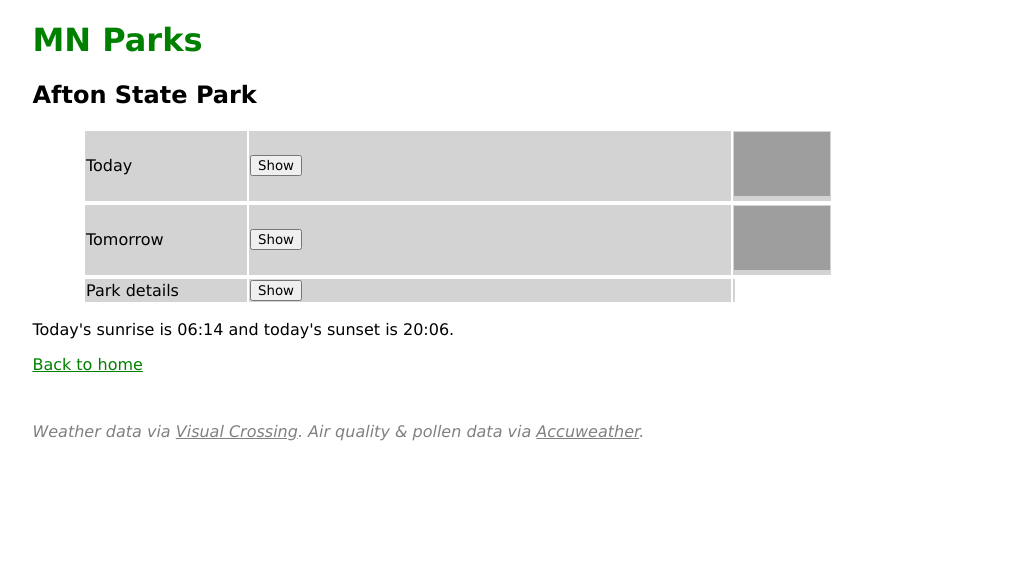
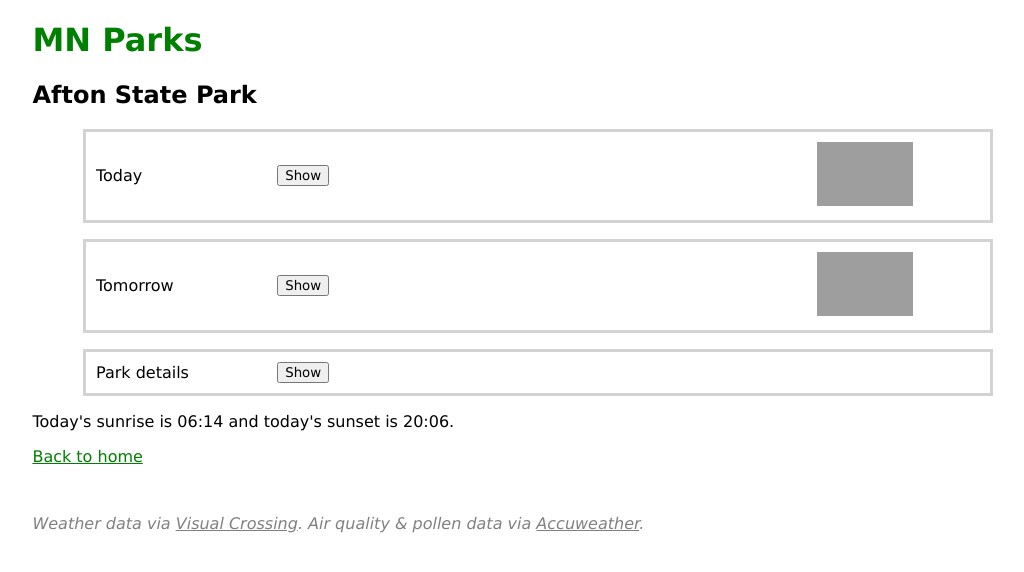
Before and after one commit to chrysippa/parks_flask, a Flask app: page /parks/1 in a window 1280 px wide. Shown: the top 572 px of the page, without its empty margins (102-1126 px from the left). Run offline with Flask 3, Linux system fonts and the light colour scheme; grey boxes are pictures that could not be loaded.

Commit message:
Center content on page

```diff
--- a/static/park_style.css
+++ b/static/park_style.css
@@ -26,17 +26,34 @@
 }
 
 .header {
-    border: 2px solid gray;
-    background-color: lightgray;
+    border: 0.2rem solid lightgray; /* was 4px*/
+    width: 100%;
+    margin-top: 1rem;
+    margin-bottom: 1rem;
 }
 
-.header_label {
-    width: 10rem;
+.header td {
+    padding: 0.5rem;
 }
 
-.header_button {
-    width: 30rem;
+.header_label_l1 {
+    width: 20%;
 }
 
-.header_img {
+.header_button_l1 {
+    width: 60%;
 }
+
+.header_label_l2 {
+    width: 20%;
+}
+
+.header_button_l2 {
+    width: 50%;
+}
+
+.dropdown_l2 table {
+    width: 100%;
+}
+
+/* Fix widths of sublevel tr's esp for Weather Alerts which could be long */
--- a/templates/park.html
+++ b/templates/park.html
@@ -14,20 +14,22 @@
 
         <div id="data">
             <!-- Today section -->
-            <table>
-                <tr class="header">
-                    <td class="header_label">Today</td>
-                    <td class="header_button"><button type="button" id="today_button" onclick="toggle('today')">Show</button></td>
-                    <td class="header_img"><img src="{{ url_for('static', filename='img/{}.svg'.format(tod['header'])) }}" alt="{{ tod['header'].title() }}" title="{{ tod['header'].title() }}" /></td>
+            <table class="header">
+                <tr>
+                    <td class="header_label_l1">Today</td>
+                    <td class="header_button_l1"><button type="button" id="today_button" onclick="toggle('today')">Show</button></td>
+                    <td class="header_img_l1"><img src="{{ url_for('static', filename='img/{}.svg'.format(tod['header'])) }}" alt="{{ tod['header'].title() }}" title="{{ tod['header'].title() }}" /></td>
                 </tr>
             </table>
             <div id="today" class="dropdown_l1">
                 <!-- Today weather -->
-                <p>
-                    Weather
-                    <button type="button" id="today_weather_button" onclick="toggle('today_weather')">Show</button>
-                    <img src="{{ url_for('static', filename='img/{}.svg'.format(tod['weather_header'])) }}" alt="{{ tod['weather_header'].title() }}" title="{{ tod['weather_header'].title() }}" />
-                </p>
+                <table class="header">
+                    <tr>
+                        <td class="header_label_l2">Weather</td>
+                        <td class="header_button_l2"><button type="button" id="today_weather_button" onclick="toggle('today_weather')">Show</button></td>
+                        <td class="header_img_l2"><img src="{{ url_for('static', filename='img/{}.svg'.format(tod['weather_header'])) }}" alt="{{ tod['weather_header'].title() }}" title="{{ tod['weather_header'].title() }}" /></td>
+                    </tr>
+                </table>
                 <div id="today_weather" class="dropdown_l2">
                     <!-- Icon may be: snow, rain, fog, wind, cloudy, partly-cloudy, clear -->
                     <p>
@@ -133,20 +139,22 @@
             </div>
 
             <!-- Tomorrow section -->
-            <table>
-                <tr class="header">
-                    <td class="header_label">Tomorrow</td>
-                    <td class="header_button"><button type="button" id="tomorrow_button" onclick="toggle('tomorrow')">Show</button></td>
-                    <td class="header_img"><img src="{{ url_for('static', filename='img/{}.svg'.format(tom['header'])) }}" alt="{{ tom['header'].title() }}" title="{{ tom['header'].title() }}" /></td>
+            <table class="header">
+                <tr>
+                    <td class="header_label_l1">Tomorrow</td>
+                    <td class="header_button_l1"><button type="button" id="tomorrow_button" onclick="toggle('tomorrow')">Show</button></td>
+                    <td class="header_img_l1"><img src="{{ url_for('static', filename='img/{}.svg'.format(tom['header'])) }}" alt="{{ tom['header'].title() }}" title="{{ tom['header'].title() }}" /></td>
                 </tr>
             </table>
             <div id="tomorrow" class="dropdown_l1">
                 <!-- Tomorrow weather -->
-                <p>
-                    Weather
-                    <button type="button" id="tomorrow_weather_button" onclick="toggle('tomorrow_weather')">Show</button>
-                    <img src="{{ url_for('static', filename='img/{}.svg'.format(tom['weather_header'])) }}" alt="{{ tom['weather_header'].title() }}" title="{{ tom['weather_header'].title() }}" />
-                </p>
+                <table class="header">
+                    <tr>
+                        <td class="header_label_l2">Weather</td>
+                        <td class="header_button_l2"><button type="button" id="tomorrow_weather_button" onclick="toggle('tomorrow_weather')">Show</button></td>
+                        <td class="header_img_l2"><img src="{{ url_for('static', filename='img/{}.svg'.format(tom['weather_header'])) }}" alt="{{ tom['weather_header'].title() }}" title="{{ tom['weather_header'].title() }}" /></td>
+                    </tr>
+                </table>
                 <div id="tomorrow_weather" class="dropdown_l2">
                     <!-- Icon may be: snow, rain, fog, wind, cloudy, partly-cloudy, clear -->
                     <p>
@@ -239,11 +251,11 @@
             </div>
 
             <!-- Park details section -->
-            <table>
-                <tr class="header">
-                    <td class="header_label">Park details</td>
-                    <td class="header_button"><button type="button" id="details_button" onclick="toggle('details')">Show</button></td>
-                    <td class="header_img"></td>
+            <table class="header">
+                <tr>
+                    <td class="header_label_l1">Park details</td>
+                    <td class="header_button_l1"><button type="button" id="details_button" onclick="toggle('details')">Show</button></td>
+                    <td class="header_img_l1"></td>
                 </tr>
             </table>
             <div id="details" class="dropdown_l1">
```
Also changed, not shown: other parts of templates/park.html (+28 -20 lines).
